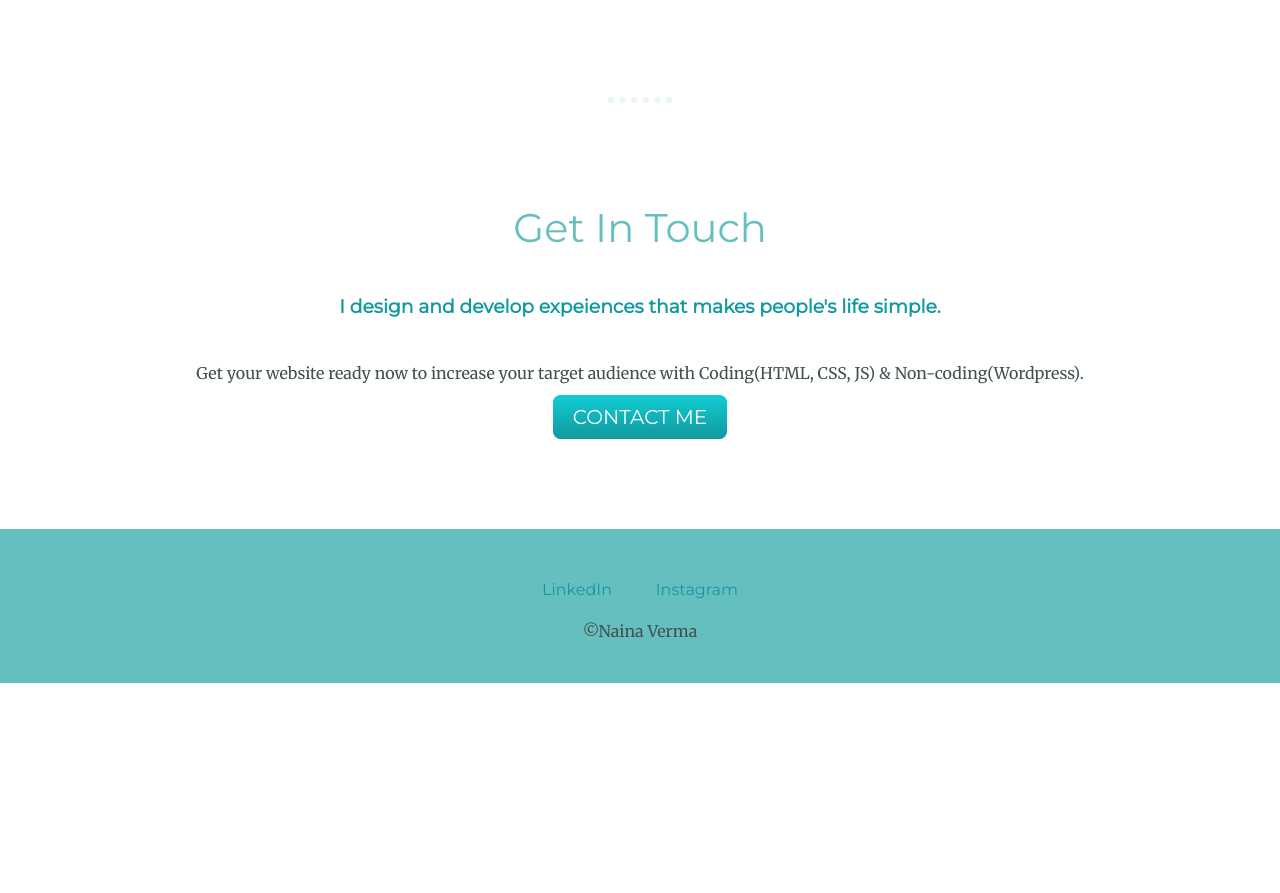
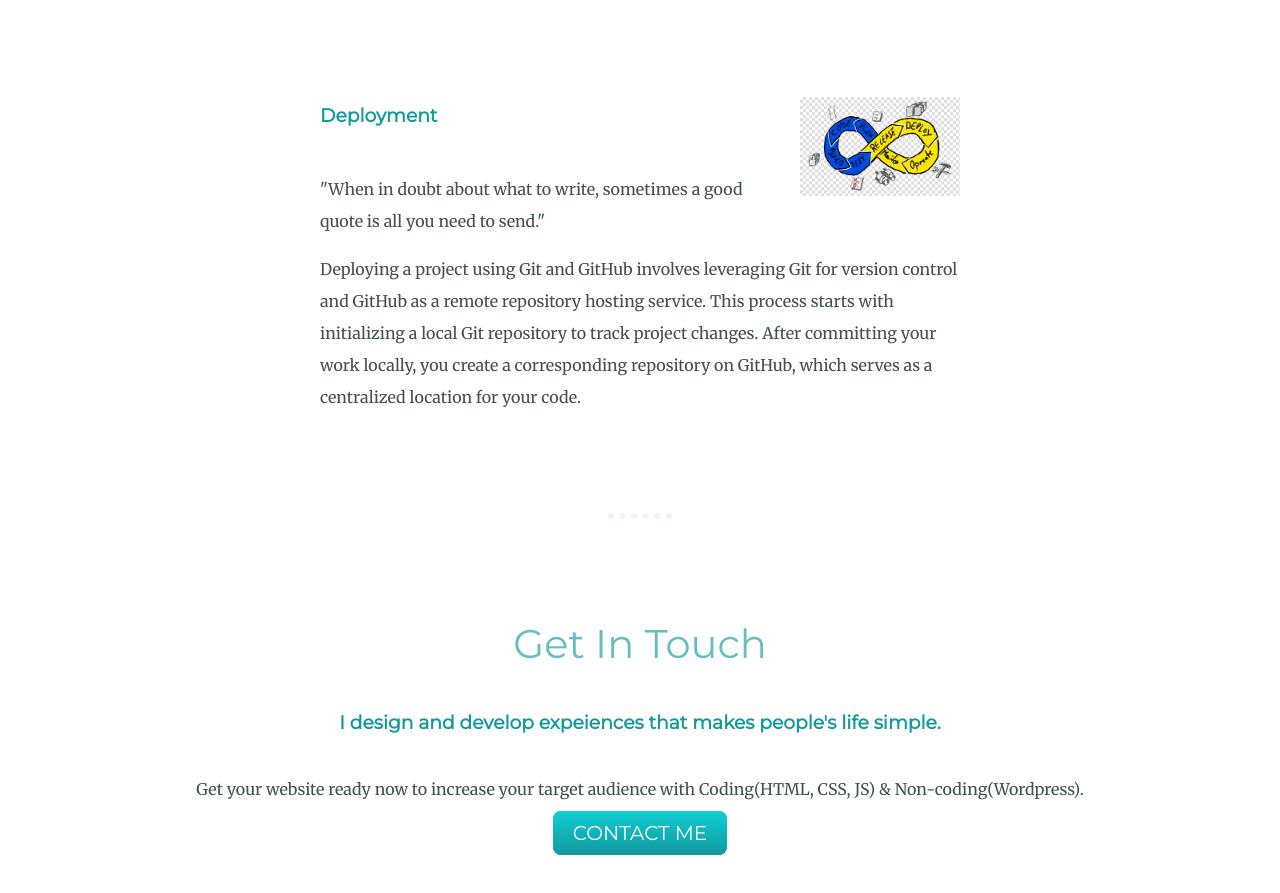
Before and after one commit to naina116/MyPortfolio, a plain HTML site: page index.html in a window 1280 px wide. Shown: the part 3432-4325 px from the top of the page. Before the commit the page ends 4115 px from the top, so only its background shows below. Drawn offline with Linux system fonts and the light colour scheme.

Commit message:
added a new skill

```diff
--- a/index.html
+++ b/index.html
@@ -86,6 +86,18 @@
 
   </div>
 
+  <div class="skill-row">
+    <img class="poster" src="images\deploy.jpg" alt="">
+    <h3>Deployment</h3>
+    <p>"When in doubt about what to write, sometimes a good quote is all you need to send."</p>
+    <p>Deploying a project using Git and GitHub involves leveraging Git for version control and GitHub as a remote repository
+       hosting service. This process starts with initializing a local Git repository to track project changes.
+        After committing your work locally,
+      you create a corresponding repository on GitHub, which serves as a centralized location for your code.
+    </p>
+  </div>
+
+
 
   <hr>
   <div class="contact-me">
```
Also changed, not shown: images/deploy.jpg (added).
